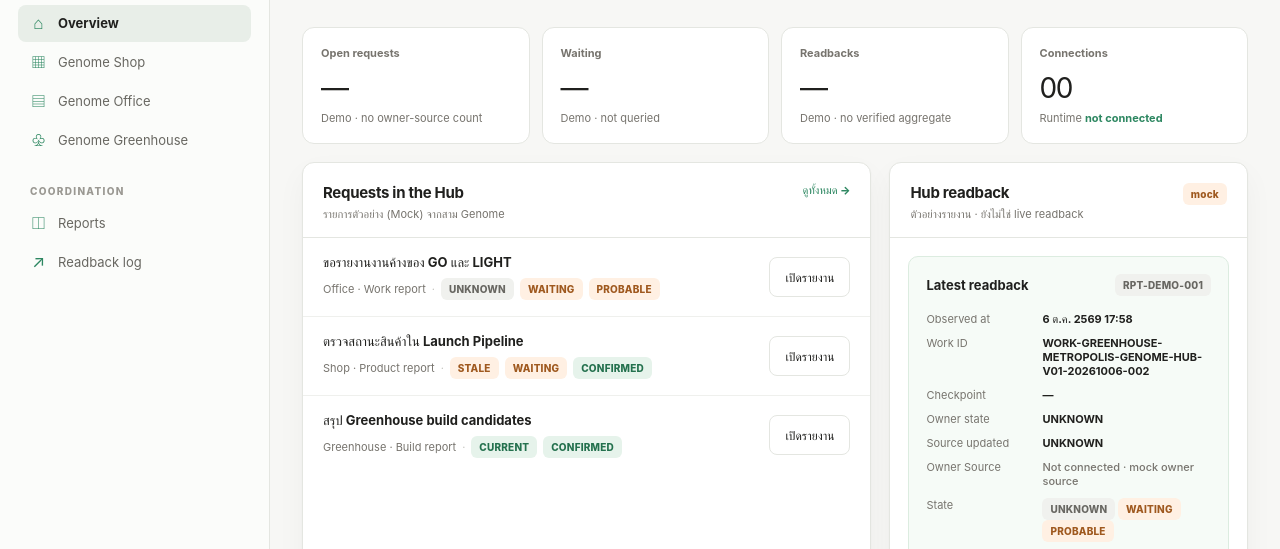
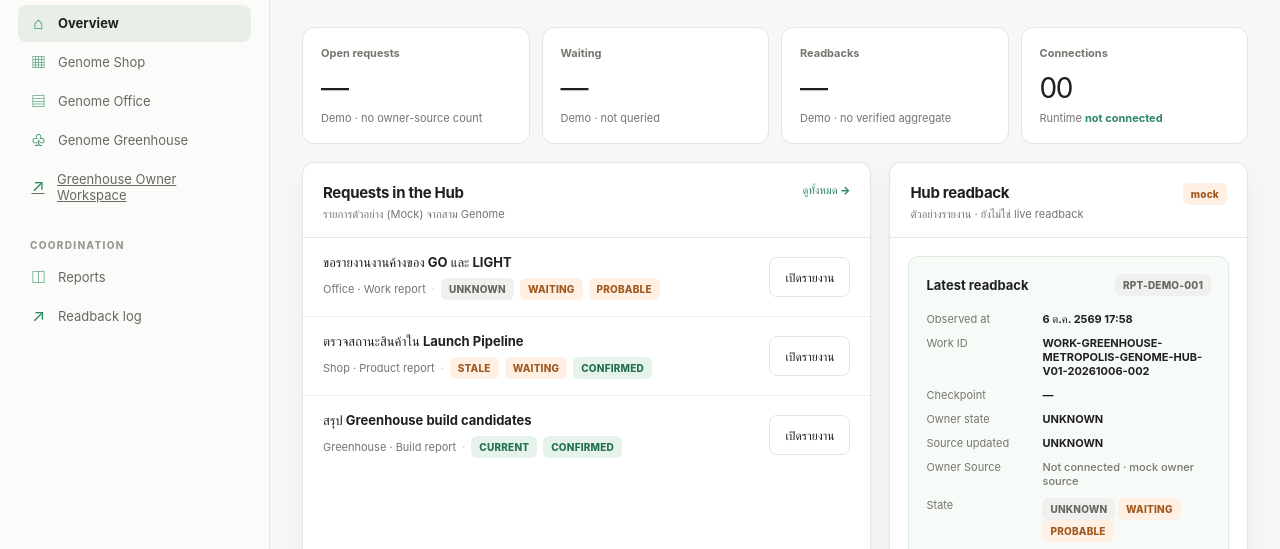
Before and after one commit to pureekangraw-ops/Greenhouse, a website: page index.html in a window 1280 px wide. Shown: the part 194-743 px from the top of the page. Drawn offline with Linux system fonts and the light colour scheme.

Commit message:
feat: link owner workspace from Greenhouse landing page

```diff
--- a/index.html
+++ b/index.html
@@ -33,6 +33,7 @@
         <button class="nav-item" data-view="shop"><span class="nav-icon">▦</span>Genome Shop</button>
         <button class="nav-item" data-view="office"><span class="nav-icon">▤</span>Genome Office</button>
         <button class="nav-item" data-view="greenhouse"><span class="nav-icon">♧</span>Genome Greenhouse</button>
+        <a class="nav-item" href="/greenhouse/" aria-label="เปิด Greenhouse Owner Workspace"><span class="nav-icon">↗</span>Greenhouse Owner Workspace</a>
       </nav>
 
       <nav class="nav-group" aria-label="Coordination">
```
